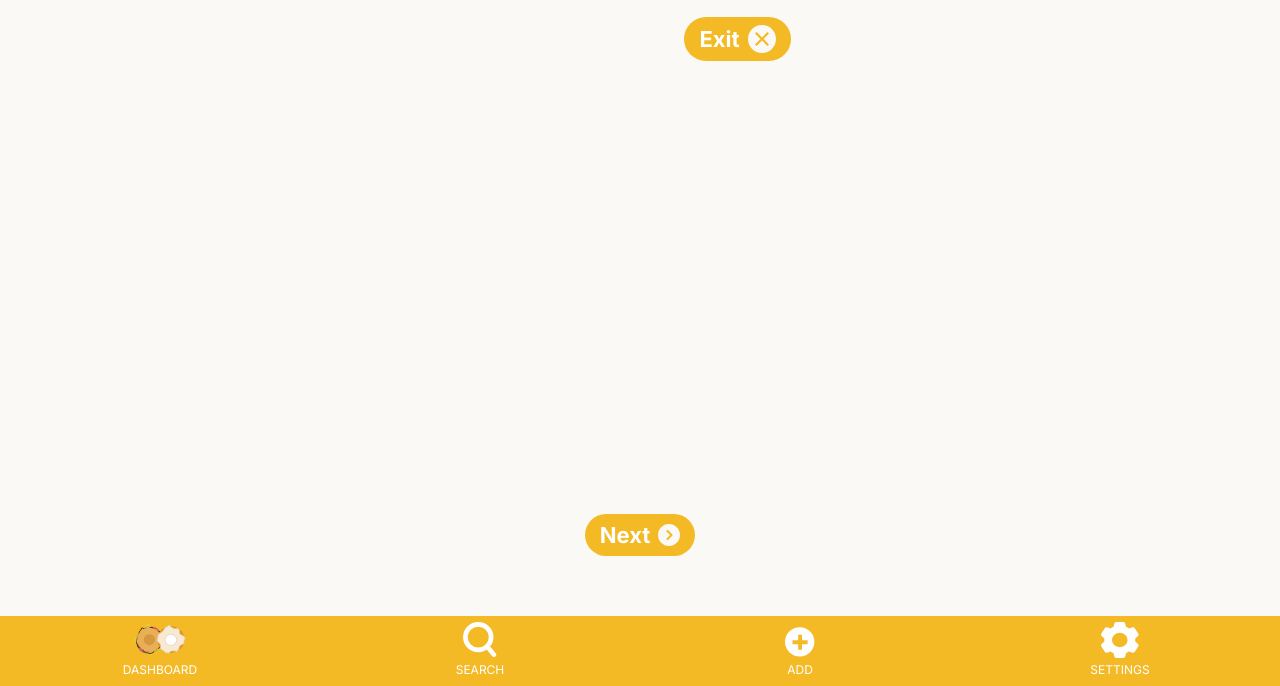
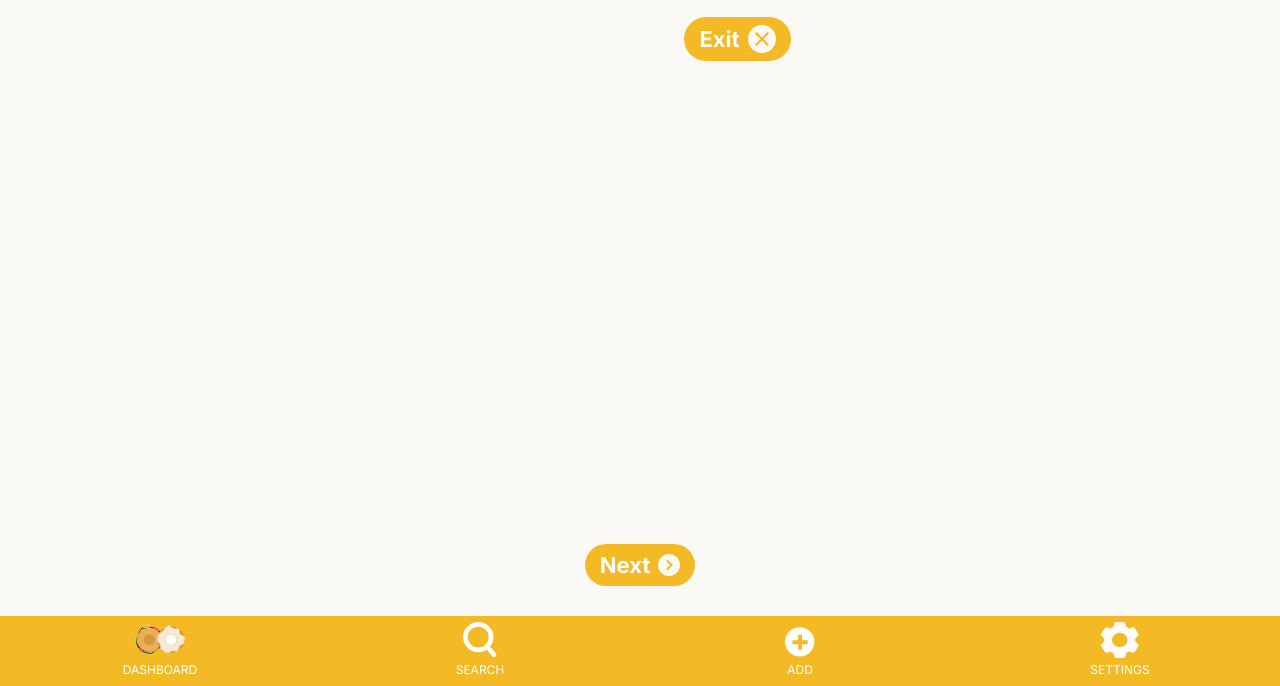
Before and after one commit to 12DaysOfCoding/WeTheFoodies, a website with bundled scripts: page source/foodie.html in a window 1280 px wide. Shown: the part 114-800 px from the top of the page. Built offline with nearby package versions, Linux system fonts and the light colour scheme.

Commit message:
Update foodie.css

```diff
--- a/source/assets/styles/foodie.css
+++ b/source/assets/styles/foodie.css
@@ -52,7 +52,8 @@ nav > h1 {
     justify-content: center;
     align-items: center;
     position: absolute;
-    top: 0;
+    height: 60%;
+    top: 180px;
     bottom: 0;
     left: 0;
     right: 0;
@@ -62,7 +63,7 @@ nav > h1 {
 .controls__wrapper {
     display: flex;
     position: absolute;
-    bottom: 130px;
+    bottom: 100px;
 }
 
 button {
```
